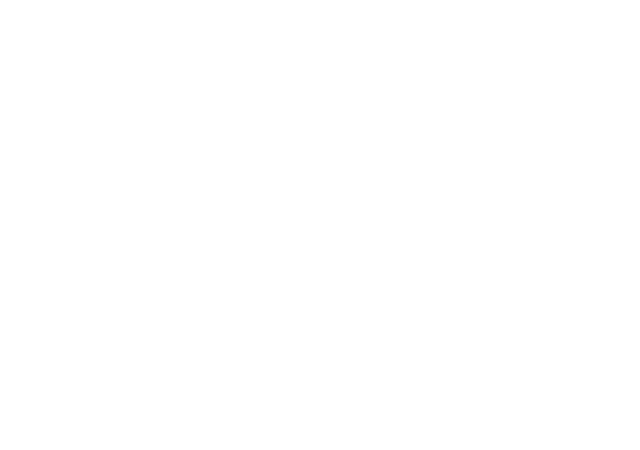
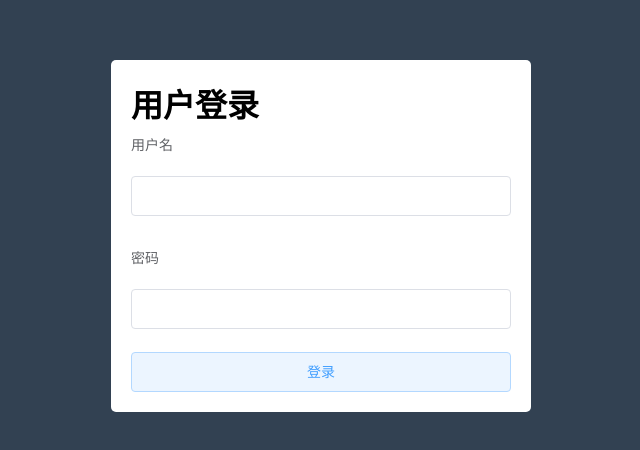
Before and after one commit to qq7783/server, a Vue app: page /#/login in a window 1280 px wide. Shown: the part 164-614 px from the top of the page, without its empty margins (319-959 px from the left). Built offline with nearby package versions, Linux system fonts and the light colour scheme.

Commit message:
登录模块完成跳转到home首页

```diff
--- a/package.json
+++ b/package.json
@@ -10,6 +10,7 @@
     "build": "node build/build.js"
   },
   "dependencies": {
+    "axios": "^0.19.0",
     "element-ui": "^2.9.1",
     "vue": "^2.5.2",
     "vue-router": "^3.0.1"
--- a/src/App.vue
+++ b/src/App.vue
@@ -11,5 +11,7 @@ export default {
 </script>
 
 <style>
-
+#app {
+  height: 100%;
+}
 </style>
--- /dev/null
+++ b/src/assets/css/base.css
@@ -0,0 +1,5 @@
+html,body,h1,h2,h3,p {
+    padding: 0;
+    margin: 0;
+    height: 100%;
+}
--- /dev/null
+++ b/src/components/home.vue
@@ -0,0 +1,13 @@
+<template>
+    <div>home</div>
+</template>
+
+<script>
+export default {
+
+}
+</script>
+
+<style>
+
+</style>
--- /dev/null
+++ b/src/components/login.vue
@@ -0,0 +1,73 @@
+<template>
+  <div class="login-warp">
+    <el-form
+      class="login-form"
+      :label-position="labelPosition"
+      label-width="80px"
+      :model="formdata"
+      width="180px"
+    >
+      <h1>用户登录</h1>
+      <el-form-item label="用户名">
+        <el-input v-model="formdata.username"></el-input>
+      </el-form-item>
+      <el-form-item label="密码">
+        <el-input v-model="formdata.password"></el-input>
+      </el-form-item>
+      <el-button @click.prevent="headLogin()" class="login-btn" type="primary" plain>登录</el-button>
+    </el-form>
+  </div>
+</template>
+
+<script>
+export default {
+  data() {
+    return {
+      labelPosition: "top",
+      formdata: {
+        username: "",
+        password: ""
+      }
+    };
+  },
+  methods: {
+    //   发送登录请求
+    async headLogin() {
+      const res = await this.$http.post(`login`, this.formdata);
+    //   console.log(res);
+      const {
+        data,
+        meta: { msg, status }
+      } = res.data;
+      if (status === 200) {
+        //   跳转首页home
+        this.$router.push({
+            path: '/'
+        })
+      } else {
+        //   提示错误
+        this.$message.error(msg);
+      }
+    }
+  }
+};
+</script>
+
+<style>
+.login-warp {
+  background-color: #324152;
+  height: 100%;
+  display: flex;
+  justify-content: center;
+  align-items: center;
+}
+.login-form {
+  width: 380px;
+  background-color: #fff;
+  padding: 20px;
+  border-radius: 5px;
+}
+.login-btn {
+  width: 100%;
+}
+</style>
--- a/src/main.js
+++ b/src/main.js
@@ -3,7 +3,10 @@ import ElementUI from 'element-ui'
 import 'element-ui/lib/theme-chalk/index.css'
 import App from './App'
 import router from './router'
-
+import '@/assets/css/base.css'
+import axios from 'axios'
+axios.defaults.baseURL = 'http://localhost:8888/api/private/v1/'
+Vue.prototype.$http = axios;
 Vue.config.productionTip = false;
 // 使用ui库
 Vue.use(ElementUI);
--- a/src/router/index.js
+++ b/src/router/index.js
@@ -1,6 +1,7 @@
 import Vue from 'vue'
 import Router from 'vue-router'
-
+import Login from '@/components/login.vue'
+import Home from '@/components/home.vue'
 Vue.use(Router)
 
 export default new Router({
@@ -8,6 +9,11 @@ export default new Router({
     {
       path: '/',
       name: 'home',
+      component: Home
+    },{
+      path: '/login',
+      name: 'login',
+      component: Login
     }
   ]
 })
```
Also changed, not shown: 1 other file (tests, documents, lock files or other folders).
